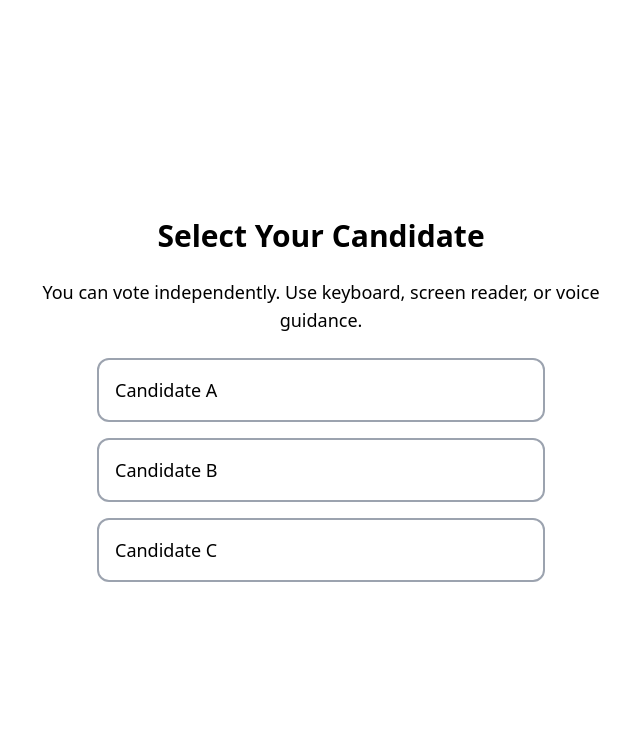
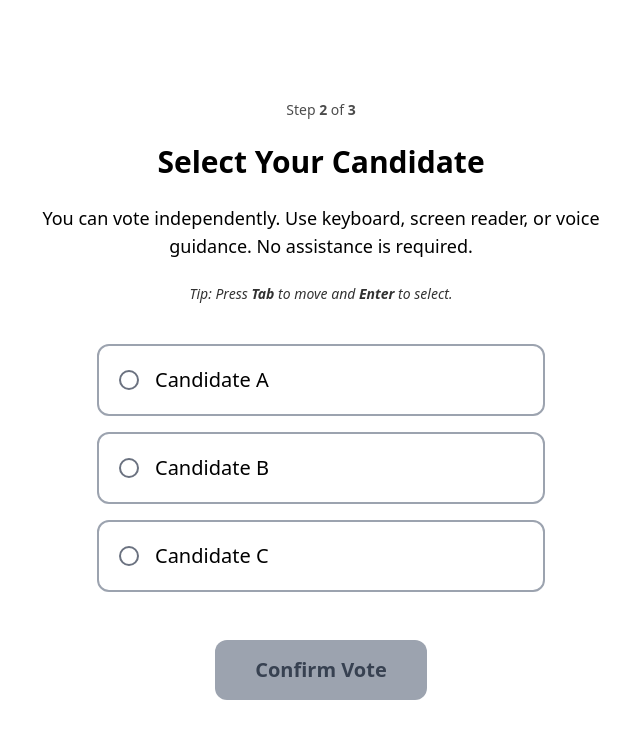
Before and after one commit to ByteQuest-2025/GFGBQ-Team-vibe123, a React app in the folder frontend/: page /vote in a window 1280 px wide. Shown: the top 738 px of the page, without its empty margins (319-959 px from the left). Built offline with nearby package versions, Linux system fonts and the light colour scheme; the HTML template or start-up script is replaced by a standard one.

Commit message:
Improve accessible voting UI with cognitive aids, radio selection, and confirmation feedback

```diff
--- a/frontend/src/pages/Vote.jsx
+++ b/frontend/src/pages/Vote.jsx
@@ -14,59 +14,108 @@ export default function Vote() {
 
   useEffect(() => {
     if (voice) {
-      speak("Please select your candidate. Use tab and enter to vote.");
+      speak(
+        "Step 2 of 3. Select your candidate. Use Tab to navigate and Enter to select."
+      );
     }
   }, [voice]);
 
   const containerClass = `
-    min-h-screen flex flex-col items-center justify-center gap-6
+    min-h-screen flex flex-col items-center justify-center gap-6 px-4
     ${contrast === "high" ? "bg-black text-yellow-300" : "bg-white text-black"}
     ${fontSize === "large" ? "text-2xl" : "text-lg"}
   `;
 
   return (
     <div className={containerClass}>
-      <h1 className="font-bold text-3xl">
+      {/* Progress Indicator */}
+      <p className="text-sm opacity-70">
+        Step <strong>2</strong> of <strong>3</strong>
+      </p>
+
+      <h1 className="font-bold text-3xl text-center">
         Select Your Candidate
       </h1>
 
       <p className="text-center max-w-xl">
-        You can vote independently. Use keyboard, screen reader, or voice guidance.
+        You can vote independently. Use keyboard, screen reader, or voice
+        guidance. No assistance is required.
       </p>
 
-      <div className="flex flex-col gap-4 w-full max-w-md">
+      {/* Instructions for keyboard users */}
+      <p className="text-sm italic opacity-80">
+        Tip: Press <strong>Tab</strong> to move and <strong>Enter</strong> to select.
+      </p>
+
+      {/* Candidate List */}
+      <div
+        role="radiogroup"
+        aria-label="Candidate selection"
+        className="flex flex-col gap-4 w-full max-w-md mt-4"
+      >
         {candidates.map((candidate) => (
           <button
             key={candidate.id}
+            role="radio"
+            aria-checked={selected?.id === candidate.id}
             onClick={() => setSelected(candidate)}
             onKeyDown={(e) => e.key === "Enter" && setSelected(candidate)}
-            aria-label={`Vote for ${candidate.name}`}
-            className={`p-4 rounded-xl border-2 text-left
-              focus:outline-none focus:ring-4
+            className={`flex items-center gap-4 p-5 rounded-xl border-2 text-left
+              focus:outline-none focus:ring-4 transition
               ${
                 selected?.id === candidate.id
-                  ? "border-blue-600 ring-blue-300"
+                  ? "border-blue-600 ring-blue-300 bg-blue-50"
                   : "border-gray-400"
               }`}
           >
-            {candidate.name}
+            {/* Radio indicator */}
+            <span
+              className={`w-5 h-5 rounded-full border-2 flex items-center justify-center
+                ${
+                  selected?.id === candidate.id
+                    ? "border-blue-600"
+                    : "border-gray-500"
+                }`}
+              aria-hidden="true"
+            >
+              {selected?.id === candidate.id && (
+                <span className="w-3 h-3 bg-blue-600 rounded-full"></span>
+              )}
+            </span>
+
+            <span className="text-xl">{candidate.name}</span>
           </button>
         ))}
       </div>
 
+      {/* Selection Summary */}
       {selected && (
-        <button
-          className="mt-6 px-8 py-4 bg-green-600 text-white rounded-xl
-                     focus:outline-none focus:ring-4 focus:ring-green-300"
-          aria-label="Confirm selected candidate"
-          onClick={() => {
-            if (voice) speak(`You selected ${selected.name}`);
-            alert(`Vote selected: ${selected.name}`);
-          }}
+        <p
+          className="mt-4 text-green-700 font-semibold"
+          aria-live="polite"
         >
-          Confirm Vote
-        </button>
+          Selected: {selected.name}
+        </p>
       )}
+
+      {/* Confirm Button */}
+      <button
+        disabled={!selected}
+        aria-label="Confirm your vote"
+        className={`mt-6 px-10 py-4 rounded-xl text-xl font-semibold
+          focus:outline-none focus:ring-4 transition
+          ${
+            selected
+              ? "bg-green-600 text-white focus:ring-green-300"
+              : "bg-gray-400 text-gray-700 cursor-not-allowed"
+          }`}
+        onClick={() => {
+          if (voice) speak(`You have selected ${selected.name}. Vote confirmed.`);
+          alert(`Vote confirmed for ${selected.name}`);
+        }}
+      >
+        Confirm Vote
+      </button>
     </div>
   );
 }
```
